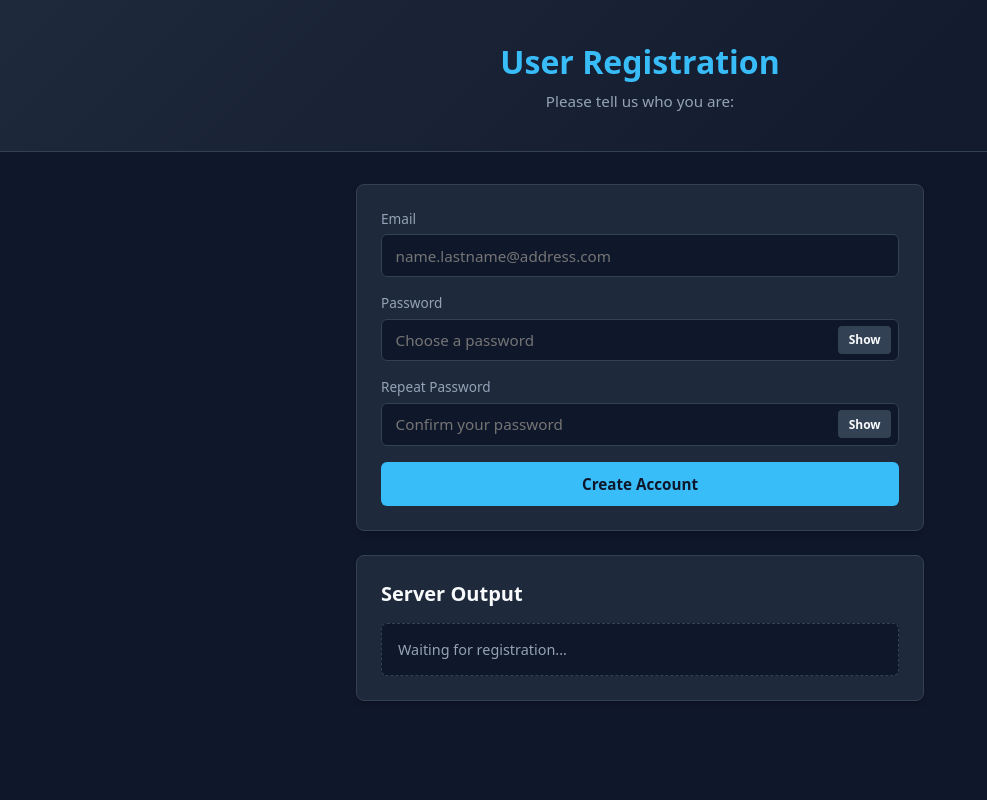
After one commit to M4tof/web-app, a Spring Boot app: page /register.html in a window 1280 px wide. The commit adds this page. Shown: the whole page, without its empty margins (0-987 px from the left). Run offline with Spring Boot 4, Linux system fonts and the light colour scheme.

Commit message:
added NON-VALIDATED user registration

```diff
--- /dev/null
+++ b/src/main/resources/static/register.html
@@ -0,0 +1,161 @@
+<!DOCTYPE html>
+<html lang="en">
+<head>
+    <meta charset="UTF-8">
+    <meta name="viewport" content="width=device-width, initial-scale=1.0">
+    <title>User Registration</title>
+    <link rel="stylesheet" href="style.css">
+    <style>
+        /* CSS specifically for the password toggle and honeypot */
+        .password-wrapper {
+            position: relative;
+            display: flex;
+            align-items: center;
+        }
+
+        .password-wrapper input {
+            width: 100%;
+            padding-right: 4.5rem;
+        }
+
+        .toggle-btn {
+            position: absolute;
+            right: 0.5rem;
+            width: auto;
+            padding: 0.35rem 0.65rem;
+            font-size: 0.75rem;
+            background-color: var(--border, #334155);
+            color: var(--text-color, #f8fafc);
+            border-radius: 4px;
+            cursor: pointer;
+        }
+
+        .toggle-btn:hover {
+            background-color: var(--muted-color, #94a3b8);
+            color: #0f172a;
+        }
+
+        .hp-field {
+            position: absolute;
+            left: -9999px;
+            top: -9999px;
+            opacity: 0;
+            height: 0;
+            width: 0;
+            z-index: -1;
+        }
+    </style>
+
+</head>
+<body>
+
+<!-- Header / Banner -->
+<header class="banner">
+    <h1>User Registration</h1>
+    <p>Please tell us who you are:</p>
+</header>
+
+<!-- Main Card Container -->
+<main class="container">
+    <section class="card">
+        <form id="register-form">
+
+            <!-- Honeypot field (Bots fill this, humans will never see it) -->
+            <div class="hp-field" aria-hidden="true">
+                <label for="nickname">Nickname</label>
+                <input type="text" id="nickname" name="nickname" tabindex="-1" autocomplete="off">
+            </div>
+
+            <div class="form-group">
+                <label for="emailInput">Email</label>
+                <input type="email" id="emailInput" name="email" placeholder="name.lastname@address.com" required>
+            </div>
+
+            <div class="form-group">
+                <label for="passwordInput">Password</label>
+                <div class="password-wrapper">
+                    <input type="password" id="passwordInput" name="password" placeholder="Choose a password" required>
+                    <button type="button" class="toggle-btn" data-target="passwordInput">Show</button>
+                </div>
+            </div>
+
+            <div class="form-group">
+                <label for="repeatPassword">Repeat Password</label>
+                <div class="password-wrapper">
+                    <input type="password" id="repeatPassword" name="repeatPassword" placeholder="Confirm your password" required>
+                    <button type="button" class="toggle-btn" data-target="repeatPassword">Show</button>
+                </div>
+            </div>
+
+            <button type="submit" id="submitBtn">Create Account</button>
+        </form>
+    </section>
+
+    <!-- Response / Output Section -->
+    <section class="card">
+        <h2>Server Output</h2>
+        <div id="output" class="output-box">
+            Waiting for registration...
+        </div>
+    </section>
+</main>
+
+<script>
+    const form = document.getElementById('register-form');
+    const output = document.getElementById('output');
+    const toggleBtns = document.querySelectorAll('.toggle-btn');
+
+    // 1. Password Visibility Toggle logic
+    toggleBtns.forEach(btn => {
+        btn.addEventListener('click', () => {
+            const targetInput = document.getElementById(btn.dataset.target);
+            const isPassword = targetInput.getAttribute('type') === 'password';
+
+            targetInput.setAttribute('type', isPassword ? 'text' : 'password');
+            btn.textContent = isPassword ? 'Hide' : 'Show';
+        });
+    });
+
+    // 2. Form Submission logic
+    form.addEventListener('submit', async (e) => {
+        e.preventDefault();
+
+        const password = document.getElementById('passwordInput').value;
+        const repeatPassword = document.getElementById('repeatPassword').value;
+
+        // Simple client-side validation
+        if (password !== repeatPassword) {
+            output.textContent = "Error: Passwords do not match!";
+            output.style.borderColor = "#f87171";
+            return;
+        }
+
+        const payload = {
+            email: document.getElementById('emailInput').value,
+            password: password,
+            nickname: document.getElementById('nickname').value // Honeypot: must be empty on the server!
+        };
+
+        output.textContent = "Registering user...";
+        output.style.borderColor = "var(--border)";
+
+        try {
+            const res = await fetch('/api/register', {
+                method: 'POST',
+                headers: { 'Content-Type': 'application/json' },
+                body: JSON.stringify(payload)
+            });
+
+            const responseText = await res.text();
+            output.textContent = responseText;
+        } catch (err) {
+            output.textContent = "Error communicating with server: " + err;
+        }
+    });
+</script>
+<!--TODO-->
+<!--REGEX ON EMAIL-->
+<!--min 12 chars, max 64 chars, upper/lower/numbers/special-->
+<!--captcha on create account button-->
+</body>
+</html>
```
Also changed, not shown: src/main/java/com/example/app/ApiController.java (+22 -13 lines), src/main/java/com/example/app/Item.java (deleted, +0 -32 lines), src/main/java/com/example/app/ItemRepository.java (deleted, +0 -8 lines), src/main/java/com/example/app/User.java (added, +53 -0 lines), src/main/java/com/example/app/UserRepository.java (added, +7 -0 lines), src/main/resources/static/index.html (+2 -67 lines).
